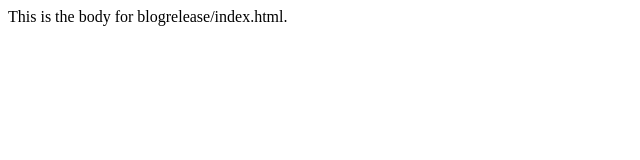
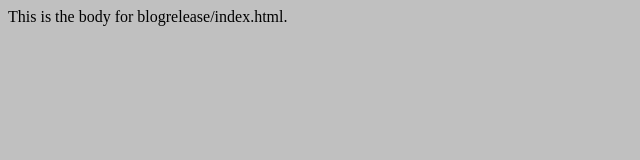
Before and after one commit to bulrush15/blogrelease, a plain HTML site: page index.html in a window 1280 px wide. Shown: the whole page, without its empty margins (0-640 px from the left). Drawn offline with Linux system fonts and the light colour scheme.

Commit message:
Update index.html

```diff
--- a/index.html
+++ b/index.html
@@ -2,7 +2,7 @@
 <head>
 <title>Test index file</title>
 </head>
-<body background="#c0c0c0">
+<body bgcolor="#c0c0c0">
 This is the body for blogrelease/index.html.
 
 </body>
```
